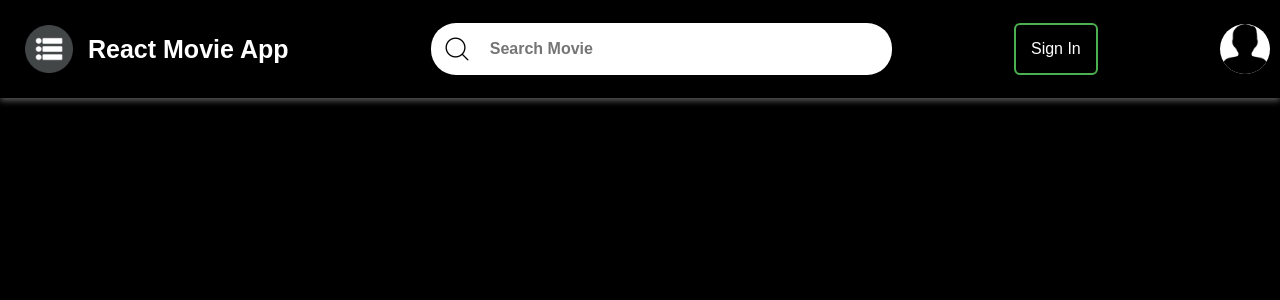
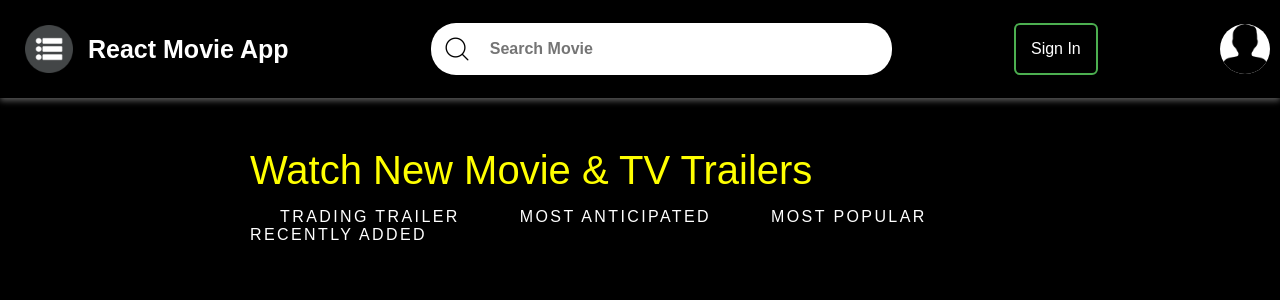
Before and after one commit to Rishab-Rana/Movie-App-in-React-with-API, a React (Create React App) app: page / in a window 1280 px wide. Shown: the top 300 px of the page. Built offline with nearby package versions, Linux system fonts and the light colour scheme.

Commit message:
added hover and other feature

```diff
--- a/src/App.js
+++ b/src/App.js
@@ -3,10 +3,10 @@ import Axios from "axios";
 import styled from "styled-components";
 import MovieComponent from "./Component/MovieComponent";
 import MovieInfoComponent from "./Component/MovieInfoComponent";
-import LogoImg from "./assest/popcorn.png";
 import SearchImg from "./assest/magnifying.png";
 import UserIcon from "./assest/user-image.png";
 import Menu from "./assest/menu.png";
+import NewMovieList from "./Component/NewMovie"
 
 export const API_KEY = "2bed85c5";
 
@@ -68,10 +68,6 @@ const MovieListContainer = styled.div`
   justify-content: space-evenly;
   padding:50px 250px;
 `;
-const Placeholder = styled.div`
-  color:white;
-`;
-
 const SignIn = styled.button`
   background-color: transparent;
   color: white;
@@ -138,8 +134,7 @@ function App() {
       </Header>
       {selectedMovie && <MovieInfoComponent selectedMovie={selectedMovie} onMovieSelect={onMovieSelect}/>}
       <MovieListContainer>
-        {movieList?.length ? (
-          movieList.map((movie, index) => (
+        {movieList?.length ? (movieList.map((movie, index) => (
             <MovieComponent
               key={index}
               movie={movie}
@@ -147,8 +142,7 @@ function App() {
             />
           ))
         ) : (
-          <Placeholder>
-          </Placeholder>
+          <NewMovieList />
         )}
       </MovieListContainer>
     </Container>
--- /dev/null
+++ b/src/Component/NewMovie.js
@@ -0,0 +1,60 @@
+import React from "react";
+import styled from "styled-components";
+
+const HeadingText = styled.div`
+color:yellow;
+font-size:40px;
+`;
+
+const NewMovieListContainer = styled.div`
+
+`;
+
+const MovieCategory = styled.div`
+color:white;
+padding: 15px 0px;
+list-style: none;
+`;
+
+const MovieCategoryList = styled.li`
+display: inline;
+margin:0 30px;
+letter-spacing: 0.15em;
+text-decoration: none;
+position:relative;
+
+&:hover{
+    color: white;
+}
+
+&:before {
+    content: "";
+    position: absolute;
+    width: 100%;
+    height: 2px;
+    bottom:-10px;
+    background-color: yellow;
+    transform: scaleX(0);
+    transition: transform 0.3s ease;
+  }
+  &:hover:before {
+    transform: scaleX(1);
+  }
+`;
+
+function NewMovieList(){
+    return(
+        <NewMovieListContainer>
+        <HeadingText>Watch New Movie & TV Trailers</HeadingText>
+        <MovieCategory>
+            <MovieCategoryList>TRADING TRAILER</MovieCategoryList>
+            <MovieCategoryList>MOST ANTICIPATED</MovieCategoryList>
+            <MovieCategoryList>MOST POPULAR</MovieCategoryList>
+            <MovieCategoryList>RECENTLY ADDED</MovieCategoryList>
+        </MovieCategory>
+
+        </NewMovieListContainer>
+    );
+}
+
+export default NewMovieList;
```
